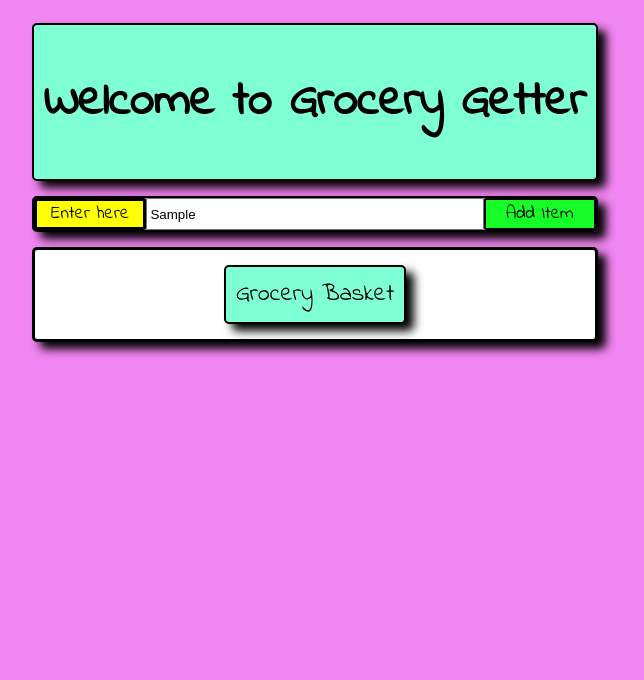
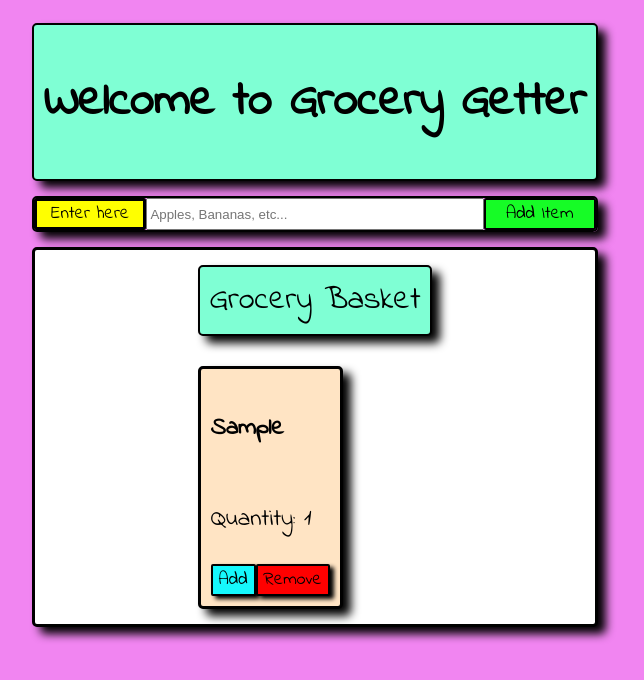
Before and after one commit to Ponch49/Grocery-Getter, a React app: page / in a window 1280 px wide. Both pictures are taken after typing "Sample" into the empty fields and a click on the button "Add Item". Shown: the top 680 px of the page, without its empty margins (325-969 px from the left). Built offline with nearby package versions, Linux system fonts and the light colour scheme.

Commit message:
got the front end to start working, need to start with sessions and login information

```diff
--- a/client/App.jsx
+++ b/client/App.jsx
@@ -1,5 +1,6 @@
 import React from "react";
 import ItemContainer from './containers/ItemContainer.jsx'
+import { useSelector } from "react-redux";
 
 
 
@@ -9,6 +10,7 @@ import ItemContainer from './containers/ItemContainer.jsx'
 // };
 
 const App = (props) => {
+
    return(
    <div>
         <div className="header">
--- a/client/components/Item.jsx
+++ b/client/components/Item.jsx
@@ -1,8 +1,23 @@
 import React from "react";
+import { Button } from "react-bootstrap";
+import { useDispatch } from "react-redux";
+import { incrementQuantity, decrementQuantity } from "../reducers/itemUpdate";
 
-const Item = (props) => {
+const Item = (prop) => {
+
+  const dispatch = useDispatch();
+  return (
     <div className="itemCard">
-        <header>Apple</header>
+        <div className="cardHeader">
+            <h4>{prop.name}</h4>
+        </div>
+        <div className="cardContent">
+            <p>Quantity: {prop.quantity}</p>
+            <Button className="button" onClick={() => dispatch(incrementQuantity(prop.name))}>Add</Button>
+            <Button className="button2" onClick={() => dispatch(decrementQuantity(prop.name))}>Remove</Button>
+        </div>
+    </div>
+  )
+}
 
-    </div>
-}
+export default Item;
--- a/client/containers/GroceryBag.jsx
+++ b/client/containers/GroceryBag.jsx
@@ -1,11 +1,28 @@
 import React from "react";
 import Item from '../components/Item.jsx'
+import { useSelector } from "react-redux";
+
+
 
 const GroceryBag = (props) => {
+
+    const currItems = useSelector((state) => state.item.currentItems)
+    const itemArr = [];
+    console.log(itemArr);
+    for(let i = 0; i < currItems.length; i++) {
+        itemArr.push(<Item key={currItems[i].name} name={currItems[i].name} quantity={currItems[i].quantity} grabbed={currItems[i].grabbed}/>)
+    }
+
     return (
-        <div className="groceryBag">
-            <header className="header">Grocery Basket</header>
+    <div className="groceryBag">
+        <div className="header">
+            <header >Grocery Basket</header>
         </div>
+        <div className="cardContainer">
+            {itemArr}
+        </div>
+
+    </div>
     )
 }
 
--- a/client/containers/ItemContainer.jsx
+++ b/client/containers/ItemContainer.jsx
@@ -1,16 +1,20 @@
 import React from "react";
 import GroceryBag from "./GroceryBag.jsx";
 import { Button, FormLabel } from 'react-bootstrap';
-
+import { useDispatch } from "react-redux";
+import { addItem } from "../reducers/itemUpdate.js";
 
 
 const ItemContainer = (props) => {
+
+    const dispatch = useDispatch()
+
     return (
     <div>
         <div className="input">
             <FormLabel className="enter">Enter here</FormLabel>
             <input id="itemName" placeholder="Apples, Bananas, etc..."></input>
-            <Button type="button" className="button" onClick={() => console.log(document.getElementById('itemName').value)}>Add Item</Button>
+            <Button type="button" className="button" onClick={() => dispatch(addItem(document.getElementById('itemName').value))}>Add Item</Button>
         </div>
         <div>
             <GroceryBag />
--- a/client/reducers/itemUpdate.js
+++ b/client/reducers/itemUpdate.js
@@ -1,4 +1,5 @@
 import { createSlice } from "@reduxjs/toolkit";
+import { produce } from "immer";
 
 const initialState = {
     item: '',
@@ -10,13 +11,37 @@ export const itemSlice = createSlice({
     initialState,
     reducers: {
         addItem: (state, action) => {
-            state.item = action.payload;
+            console.log(action)
+            const newItem = action.payload;
+            // console.log(newItem)
+            const newArr = state.currentItems;
             document.getElementById('itemName').value = '';
-            state.currentItems.push({ name: state.item, quantity: 1, grabbed: false });
+            newArr.push({ name: newItem, quantity: 1, grabbed: false });
+            state.numItems++;
         },
+
+        incrementQuantity: (state, action) => {
+            for(let i = 0; i < state.currentItems.length; i++) {
+                if(state.currentItems[i].name === action.payload) {
+                    state.currentItems[i].quantity += 1;
+                }
+            }
+        },
+
+        decrementQuantity: (state, action) => {
+            for(let i = 0; i < state.currentItems.length; i++) {
+                if(state.currentItems[i].name === action.payload) {
+                    if(state.currentItems[i].quantity === 1) {
+                        state.currentItems.splice(i, 1)
+                    } else {
+                        state.currentItems[i].quantity -= 1;
+                    }
+                }
+            }
+        }
     }
 })
 
-export const { addItem } = itemSlice.actions;
+export const { addItem, incrementQuantity, decrementQuantity } = itemSlice.actions;
 
 export default itemSlice.reducer;
--- a/public/styles/styles.scss
+++ b/public/styles/styles.scss
@@ -10,6 +10,7 @@ body {
 
    .header {
     display: flex;
+    justify-content: center;
     font-family: 'Indie Flower', cursive;
     background-color: aquamarine;
     border-radius: 5px;
@@ -60,7 +61,7 @@ body {
     }
 
     .groceryBag {
-        display: flex;
+        display: grid;
         justify-content: center;
         background-color: white;
         border-style: solid;
@@ -69,10 +70,55 @@ body {
         border-radius: 5px;
         box-shadow: 8px 7px 10px black;
         margin: 15px;
+        max-width: 867px;
+        min-width: 1fr;
 
         .header {
+            display: grid;
+            justify-content: center;
             background-color: aquamarine;
-            font-size: x-large;
+            font-size: xx-large;
+        }
+
+        .cardContainer {
+            display: flex;
+            flex-wrap: wrap;
+            width: 100%;
+
+
+                .itemCard {
+                display: grid;
+                background-color: bisque;
+                justify-content:space-evenly;
+                border-style: solid;
+                border-color: black;
+                border-radius: 10px;
+                border-radius: 5px;
+                box-shadow: 8px 7px 10px black;
+                margin: 15px;
+                padding: 10px;
+
+
+                .button {
+                    background-color: rgb(22, 248, 252);
+                    font-family: 'Indie Flower', cursive;
+                    font-size: large;
+                    border-style: solid;
+                    border-color: black;
+                    border-radius: 2px;
+                    box-shadow: 4px 3px 4px black;
+                }
+
+                .button2 {
+                    background-color: red;
+                    font-family: 'Indie Flower', cursive;
+                    font-size: large;
+                    border-style: solid;
+                    border-color: black;
+                    border-radius: 2px;
+                    box-shadow: 4px 3px 4px black;
+                }
+            }
         }
     }
 
```
Also changed, not shown: 1 other file (tests, documents, lock files or other folders).
